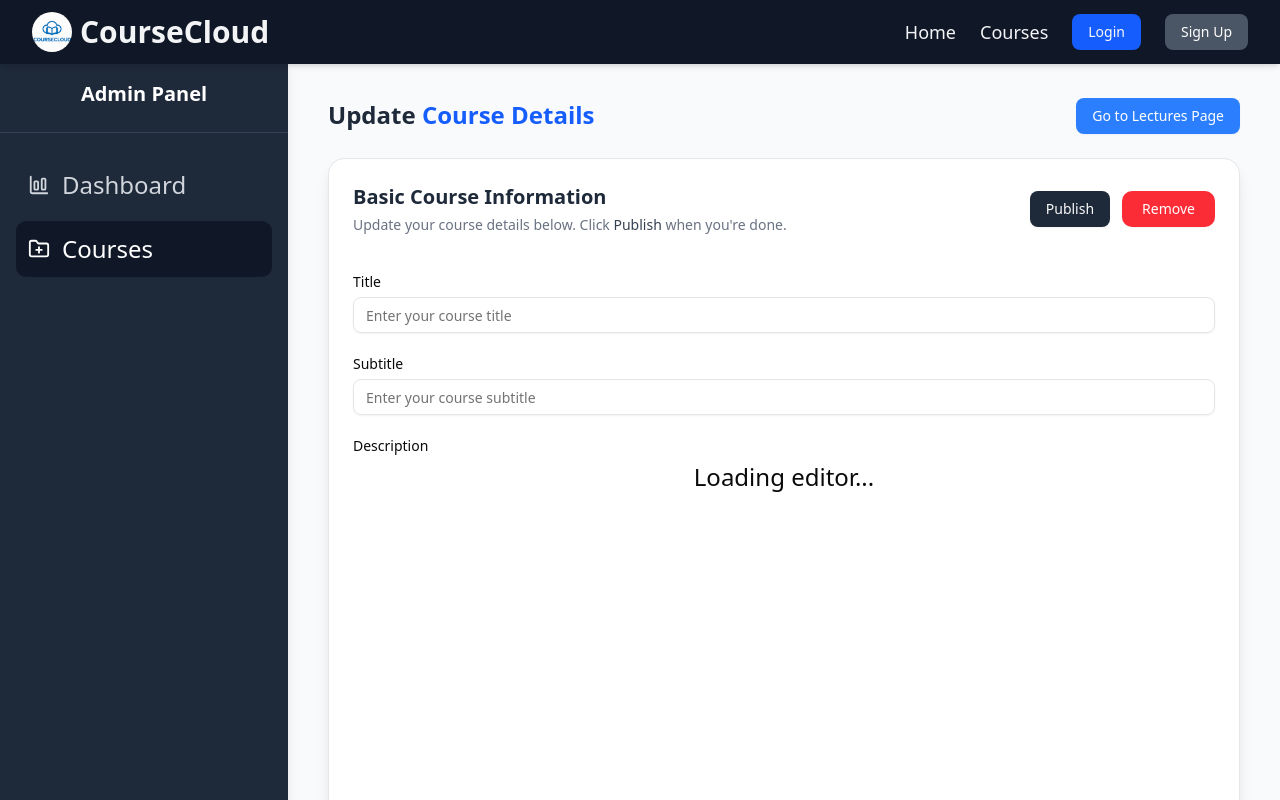
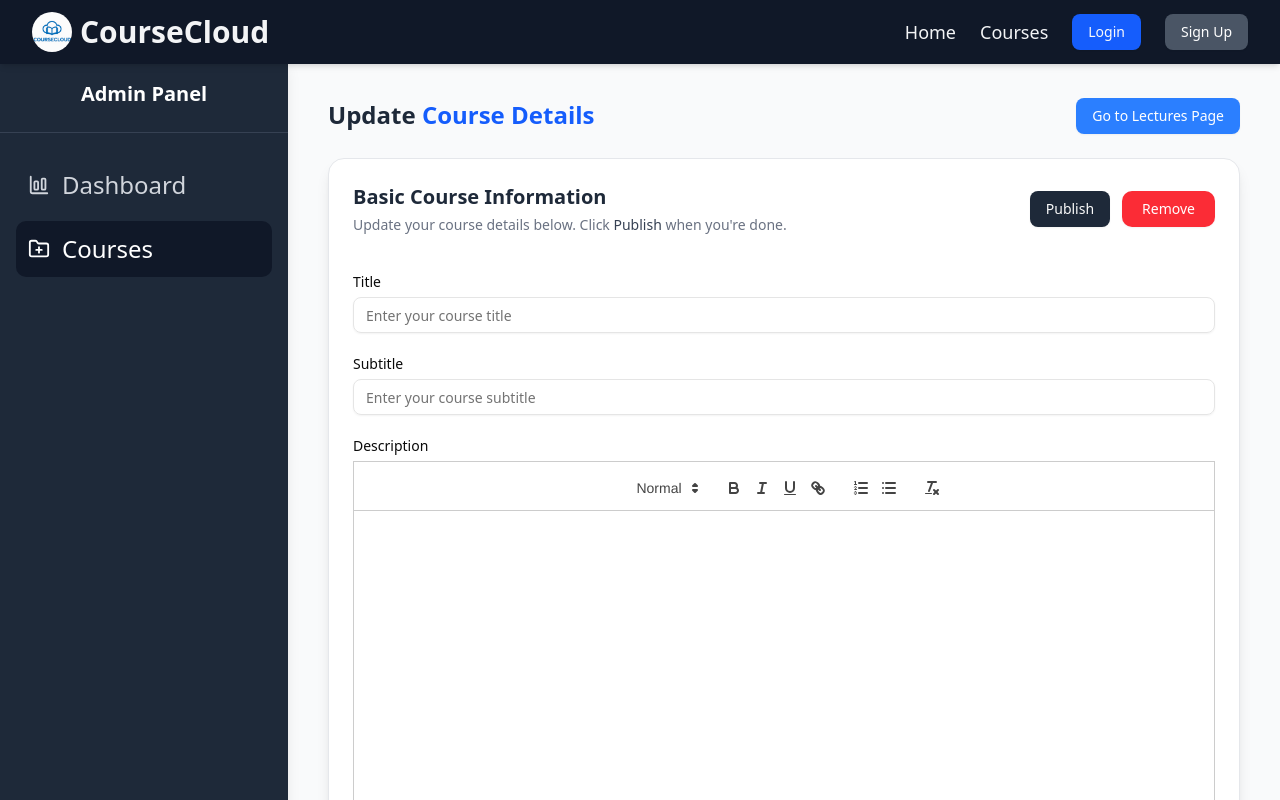
Before and after one commit to piyush11234/coursecloud, a React (Vite) app in the folder client/: page /admin/course/1 in a window 1280 px wide. Shown: the top 800 px of the page. Built offline with nearby package versions, Linux system fonts and the light colour scheme; no server answers.

Commit message:
error fixed

```diff
--- a/client/src/components/RichTextEditor.jsx
+++ b/client/src/components/RichTextEditor.jsx
@@ -1,44 +1,41 @@
-import React, { useEffect, useState, useRef } from "react";
+import React, { useEffect, useRef } from "react";
+import "quill/dist/quill.snow.css";
 
 const RichTextEditor = ({ input, setInput }) => {
-  const [Quill, setQuill] = useState(null);
-  const [quillInstance, setQuillInstance] = useState(null);
-  const quillRef = useRef();
+  const quillRef = useRef(null);
+  const quillInstanceRef = useRef(null);
 
-  // Dynamically import react-quilljs
   useEffect(() => {
-    let isMounted = true;
-    import("react-quilljs").then((mod) => {
-      if (!isMounted) return;
-      setQuill(mod.useQuill);
+    if (typeof window === "undefined") return; // SSR-safe
+
+    // Dynamically import Quill only in browser
+    import("quill").then((QuillModule) => {
+      const Quill = QuillModule.default;
+
+      if (quillRef.current && !quillInstanceRef.current) {
+        const quill = new Quill(quillRef.current, {
+          theme: "snow",
+        });
+        quillInstanceRef.current = quill;
+
+        // Initialize existing content
+        if (input.description) {
+          quill.root.innerHTML = input.description;
+        }
+
+        quill.on("text-change", () => {
+          setInput((prev) => ({
+            ...prev,
+            description: quill.root.innerHTML,
+          }));
+        });
+      }
     });
-    return () => {
-      isMounted = false;
-    };
-  }, []);
-
-  // Initialize Quill editor once Quill is loaded
-  useEffect(() => {
-    if (Quill && quillRef.current && !quillInstance) {
-      const { quill } = Quill({ theme: "snow", ref: quillRef });
-      setQuillInstance(quill);
-
-      // Update input state on text change
-      quill.on("text-change", () => {
-        setInput({ ...input, description: quill.root.innerHTML });
-      });
-
-      // Load existing description if any
-      if (input.description) {
-        quill.root.innerHTML = input.description;
-      }
-    }
-  }, [Quill, quillRef, quillInstance, input, setInput]);
+  }, [input.description, setInput]);
 
   return (
     <div className="h-[300px]">
       <div ref={quillRef} />
-      {!Quill && <div>Loading editor...</div>}
     </div>
   );
 };
```
